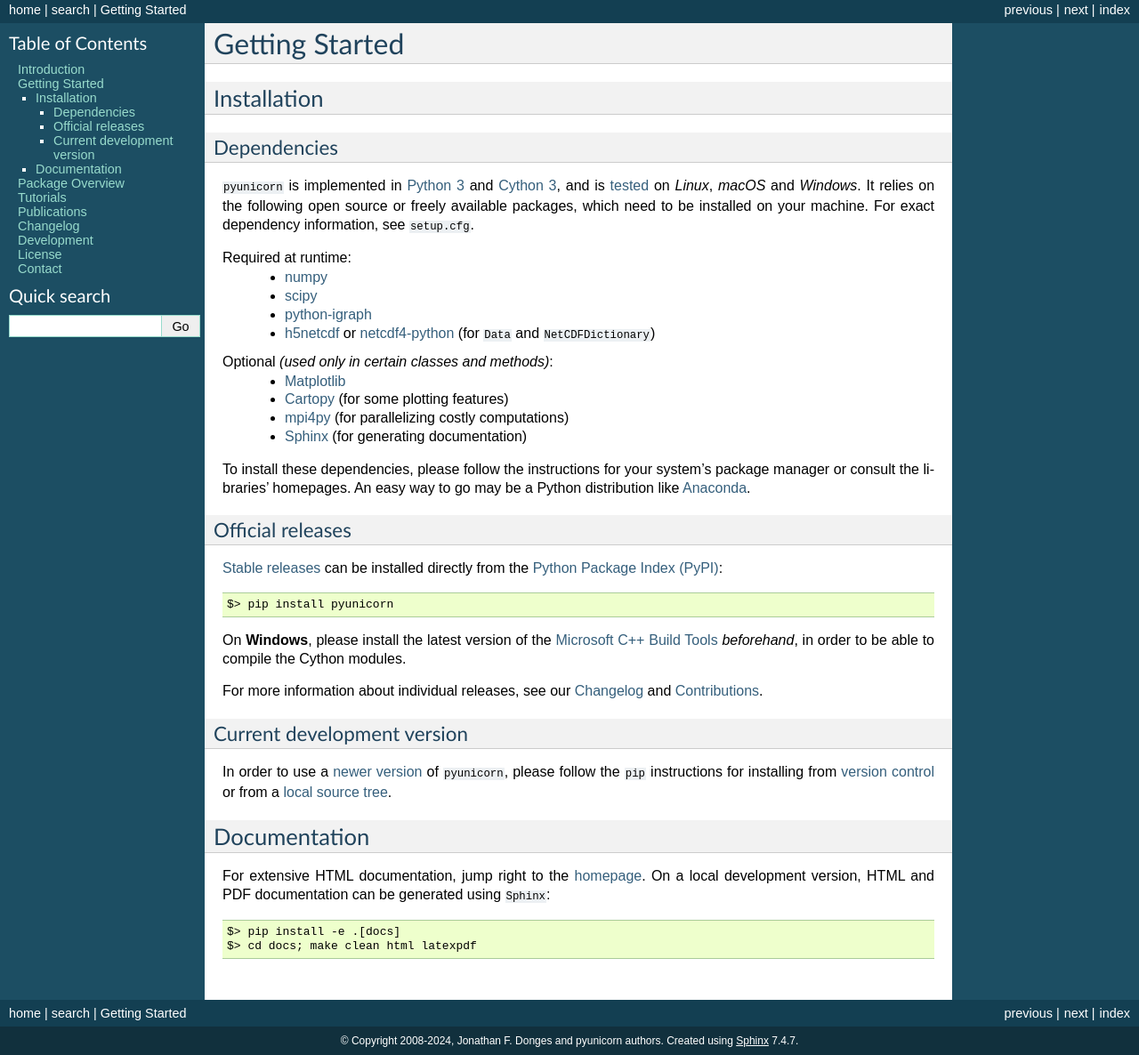
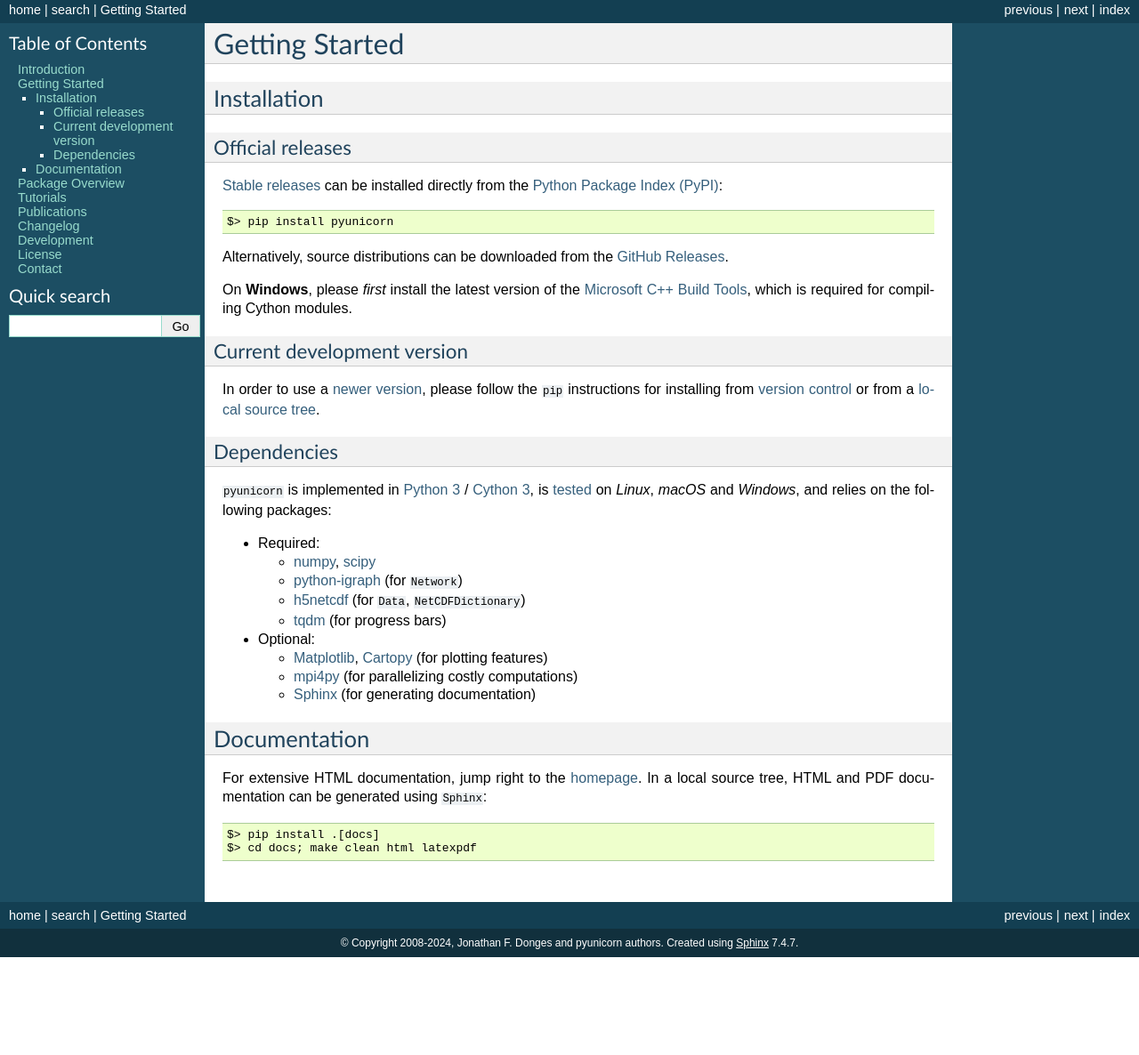
Before and after one commit to pik-copan/pyunicorn, a Sphinx documentation site: the page built from docs/source/download.rst, in a window 1280 px wide and 1400 px high, scrolled down 119 px. Shown: the part 214-1400 px from the top of the window at 89% size. Built offline with Sphinx 7.4.7, drawn with Linux system fonts in a browser that asks for light colours; pages that are not in the unit, such as notebooks, are missing from menus; after the commit the page ends 1409 px from its top, so only the background shows below that.

Commit message:
DOC: Polish
Readme:
- simplify installation instructions

Changelog:
- move to root folder
- create subsections, consolidate wording
- add some content and links
- delete outdated information (new dependency)

Contributions:
- consolidate wording
- add some content
- delete outdated information
  (unreviewed minor PR with temporary partial fix)

```diff
--- a/README.rst
+++ b/README.rst
@@ -79,69 +82,61 @@ Getting Started
 
 Installation
 ------------
+Official releases
+.................
+`Stable releases <https://pypi.org/project/pyunicorn/#history>`_ can be
+installed directly from the `Python Package Index (PyPI)
+<https://packaging.python.org/en/latest/tutorials/installing-packages/#installing-from-pypi>`_::
+
+    $> pip install pyunicorn
+
+Alternatively, source distributions can be downloaded from the
+`GitHub Releases <https://github.com/pik-copan/pyunicorn/releases>`_.
+
+On **Windows**, please *first* install the latest version of the `Microsoft C++ Build
+Tools <https://wiki.python.org/moin/WindowsCompilers>`_, which is required for
+compiling Cython modules.
+
+Current development version
+...........................
+In order to use a `newer version <https://github.com/pik-copan/pyunicorn>`_,
+please follow the ``pip`` instructions for installing from `version control
+<https://packaging.python.org/en/latest/tutorials/installing-packages/#installing-from-vcs>`_
+or from a `local source tree
+<https://packaging.python.org/en/latest/tutorials/installing-packages/#installing-from-a-local-src-tree>`_.
 
 Dependencies
 ............
-``pyunicorn`` is implemented in `Python 3 <https://docs.python.org/3/>`_ and
-`Cython 3 <https://cython.org/>`_, and is `tested
+``pyunicorn`` is implemented in `Python 3 <https://docs.python.org/3/>`_ /
+`Cython 3 <https://cython.org/>`_, is `tested
 <https://app.travis-ci.com/github/pik-copan/pyunicorn>`_ on *Linux*, *macOS*
-and *Windows*. It relies on the following open source or freely available
-packages, which need to be installed on your machine. For exact dependency
-information, see ``setup.cfg``.
+and *Windows*, and relies on the following packages:
 
-Required at runtime:
-  - `numpy <http://www.numpy.org/>`_
-  - `scipy <http://www.scipy.org/>`_
-  - `python-igraph <http://igraph.org/>`_
-  - `h5netcdf <https://h5netcdf.org/>`_ or
-    `netcdf4-python <http://unidata.github.io/netcdf4-python/>`_
-    (for ``Data`` and ``NetCDFDictionary``)
+- Required:
 
-Optional *(used only in certain classes and methods)*:
-  - `Matplotlib <http://matplotlib.org/>`_
-  - `Cartopy <https://scitools.org.uk/cartopy/docs/latest/index.html>`_
-    (for some plotting features)
+  - `numpy <http://www.numpy.org/>`_, `scipy <http://www.scipy.org/>`_
+  - `python-igraph <http://igraph.org/>`_ (for ``Network``)
+  - `h5netcdf <https://h5netcdf.org/>`_ (for ``Data``, ``NetCDFDictionary``)
+  - `tqdm <https://tqdm.github.io/>`_ (for progress bars)
+
+- Optional:
+
+  - `Matplotlib <http://matplotlib.org/>`_,
+    `Cartopy <https://scitools.org.uk/cartopy/docs/latest/index.html>`_
+    (for plotting features)
   - `mpi4py <https://github.com/mpi4py/mpi4py>`_
     (for parallelizing costly computations)
   - `Sphinx <http://sphinx-doc.org/>`_
     (for generating documentation)
 
-To install these dependencies, please follow the instructions for your system's
-package manager or consult the libraries' homepages. An easy way to go may be a
-Python distribution like `Anaconda <https://www.anaconda.com/download>`_.
-
-Official releases
-.................
-`Stable releases <https://github.com/pik-copan/pyunicorn/releases>`_ can be
-installed directly from the `Python Package Index (PyPI)
-<https://packaging.python.org/en/latest/tutorials/installing-packages/#installing-from-pypi>`_::
-
-    $> pip install pyunicorn
-
-On **Windows**, please install the latest version of the `Microsoft C++ Build
-Tools <https://wiki.python.org/moin/WindowsCompilers>`_ *beforehand*, in order
-to be able to compile the Cython modules.
-
-For more information about individual releases, see our `Changelog
-<docs/source/changelog.rst>`_ and `Contributions <CONTRIBUTIONS.rst>`_.
-
-Current development version
-...........................
-In order to use a `newer version <https://github.com/pik-copan/pyunicorn>`_ of
-``pyunicorn``, please follow the ``pip`` instructions for installing from
-`version control
-<https://packaging.python.org/en/latest/tutorials/installing-packages/#installing-from-vcs>`_
-or from a `local source tree
-<https://packaging.python.org/en/latest/tutorials/installing-packages/#installing-from-a-local-src-tree>`_.
-
 
 Documentation
 -------------
 For extensive HTML documentation, jump right to the `homepage
-<http://www.pik-potsdam.de/~donges/pyunicorn/>`_. On a local development
-version, HTML and PDF documentation can be generated using ``Sphinx``::
+<http://www.pik-potsdam.de/~donges/pyunicorn/>`_. In a local source tree,
+HTML and PDF documentation can be generated using ``Sphinx``::
 
-    $> pip install -e .[docs]
+    $> pip install .[docs]
     $> cd docs; make clean html latexpdf
 
 
@@ -155,7 +150,7 @@ please make sure that all tests pass. The test suite is managed by `tox
 <https://tox.wiki/>`_ and is configured to use system-wide packages
 when available. Install the test dependencies as follows::
 
-    $> pip install .[tests]
+    $> pip install -e .[tests]
 
 The test suite can be run from anywhere in the project tree by issuing::
 
```
Also changed, not shown: other parts of README.rst (+3 -0 lines), CHANGELOG.rst (added, +146 -0 lines), CONTRIBUTIONS.rst (+27 -21 lines), docs/source/changelog.rst (+1 -134 lines).
